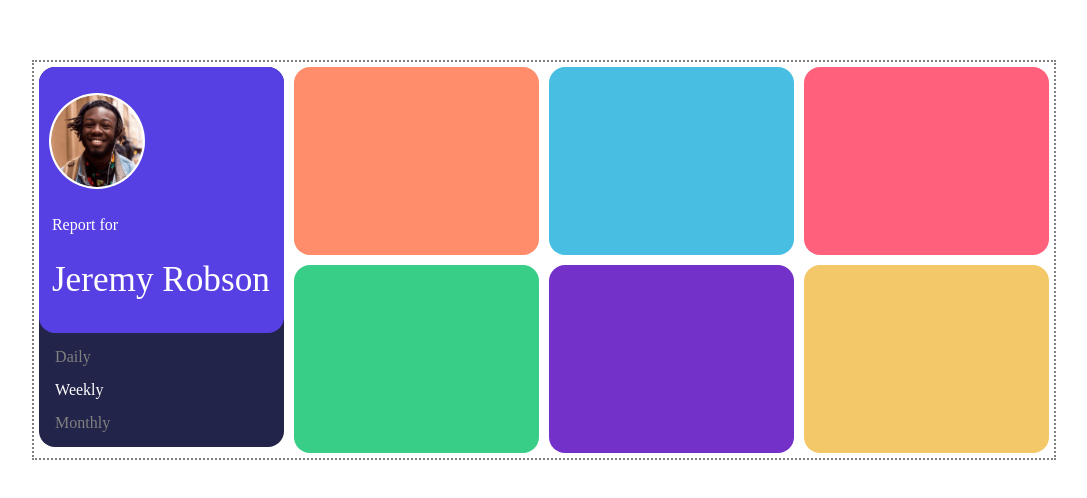
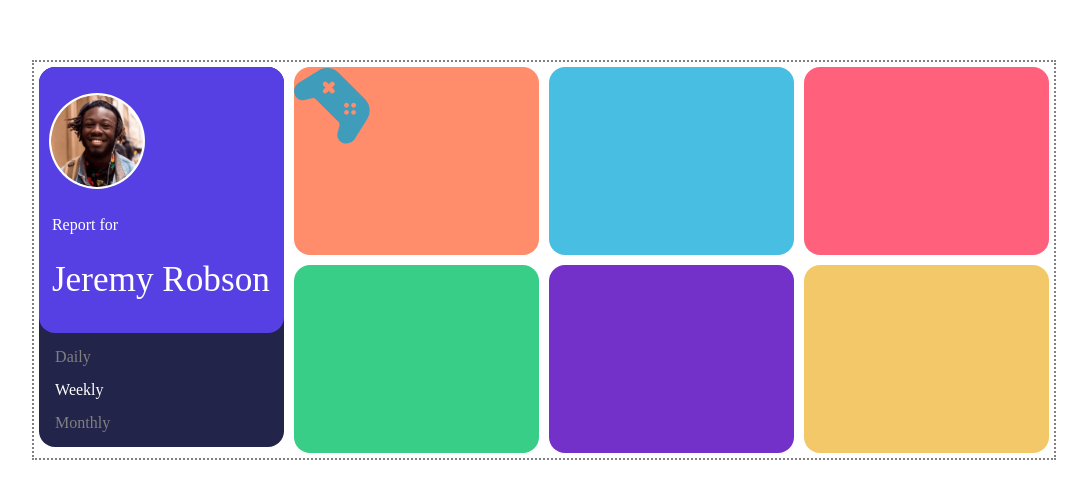
Before and after one commit to msizi007/Task-8-2-UI-Challange, a React (Vite) app: page / in a window 1280 px wide. Shown: the part 140-638 px from the top of the page, without its empty margins (96-1183 px from the left). Built offline with nearby package versions, Linux system fonts and the light colour scheme.

Commit message:
feat: added activityCard component

```diff
--- a/src/App.tsx
+++ b/src/App.tsx
@@ -10,7 +10,10 @@ function App() {
       </div>
       <div className="col-span-2">
         <div className="row">
-          <ActivityCard bg="light-orange" />
+          <ActivityCard
+            bg="light-orange"
+            image="../src/assets/images/icon-play.svg"
+          />
         </div>
         <div className="row">
           <ActivityCard bg="light-green" />
--- a/src/components/activityCard.tsx
+++ b/src/components/activityCard.tsx
@@ -1,10 +1,20 @@
+type Color =
+  | "light-pink"
+  | "light-blue"
+  | "light-orange"
+  | "light-green"
+  | "light-magenta"
+  | "light-yellow";
+
 interface Props {
-  bg: string;
+  bg: Color;
+  image: string;
 }
-export default function ActivityCard({ bg }: Props) {
+
+export default function ActivityCard({ bg, image }: Props) {
   return (
     <div className={`activity-card ${bg}`}>
-      <div className="acticity-card-header"></div>
+      <img src={image} alt="" />
       <div className="activity-card-body"></div>
     </div>
   );
--- a/src/css/App.css
+++ b/src/css/App.css
@@ -27,6 +27,25 @@ body {
   justify-content: center;
   /*background-color: var(--color-bg);*/
 }
+.light-orange {
+  background-color: var(--color-lite-orange);
+}
+.light-blue {
+  background-color: var(--color-lite-blue);
+}
+.light-pink {
+  background-color: var(--color-lite-pink);
+}
+.light-green {
+  background-color: var(--color-lite-green);
+}
+.light-magenta {
+  background-color: var(--color-lite-magenta);
+}
+.light-yellow {
+  background-color: var(--color-lite-yellow);
+}
+
 #root {
   width: 80%;
   height: 50%;
@@ -56,24 +75,11 @@ body {
   height: 96%;
   margin: 2%;
   border-radius: var(--border-radius);
+  position: relative;
 }
-.light-orange {
-  background-color: var(--color-lite-orange);
-}
-.light-blue {
-  background-color: var(--color-lite-blue);
-}
-.light-pink {
-  background-color: var(--color-lite-pink);
-}
-.light-green {
-  background-color: var(--color-lite-green);
-}
-.light-magenta {
-  background-color: var(--color-lite-magenta);
-}
-.light-yellow {
-  background-color: var(--color-lite-yellow);
+
+.activity-card .icon{
+
 }
 
 .profile-card-header {
```
